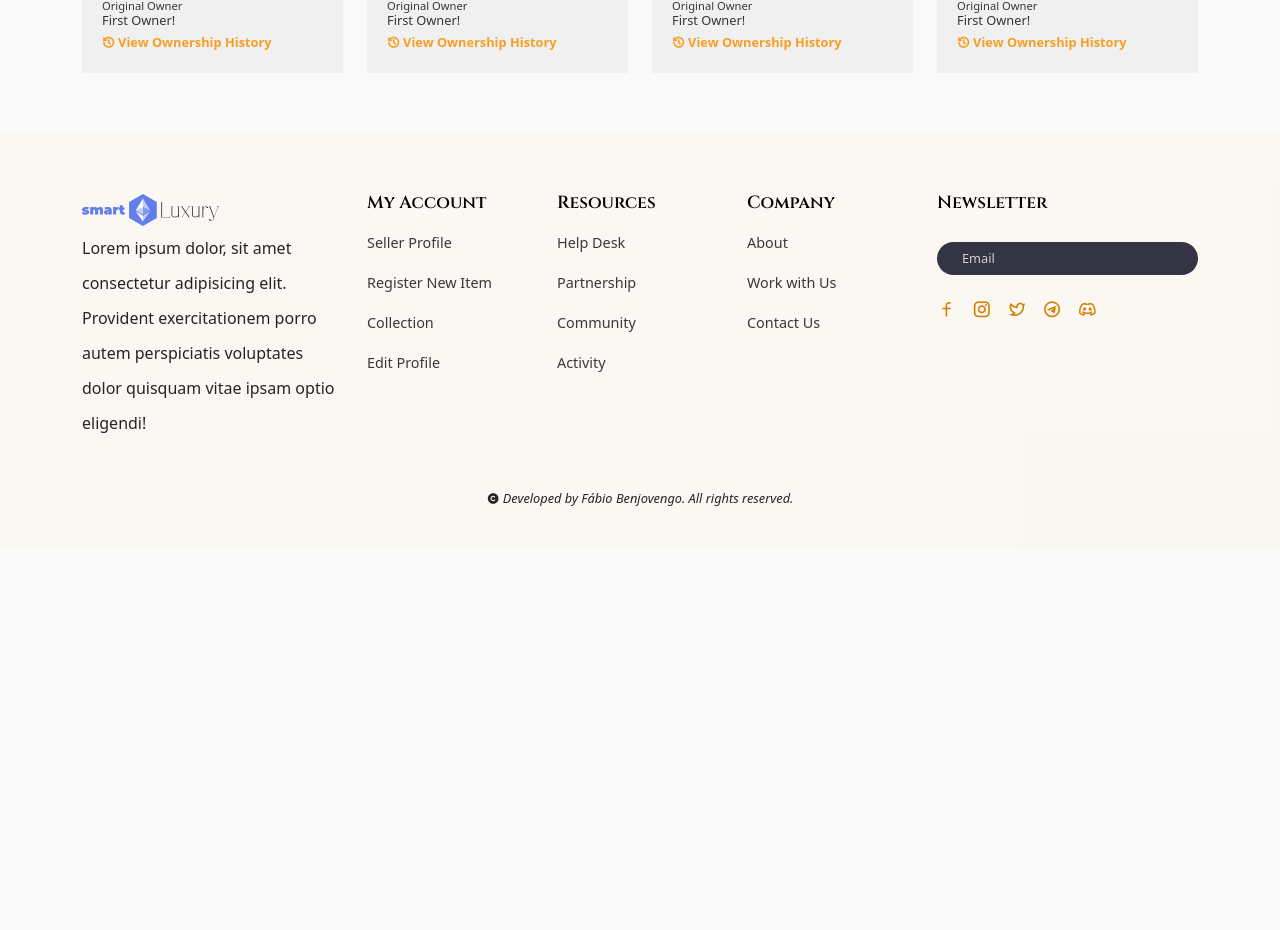
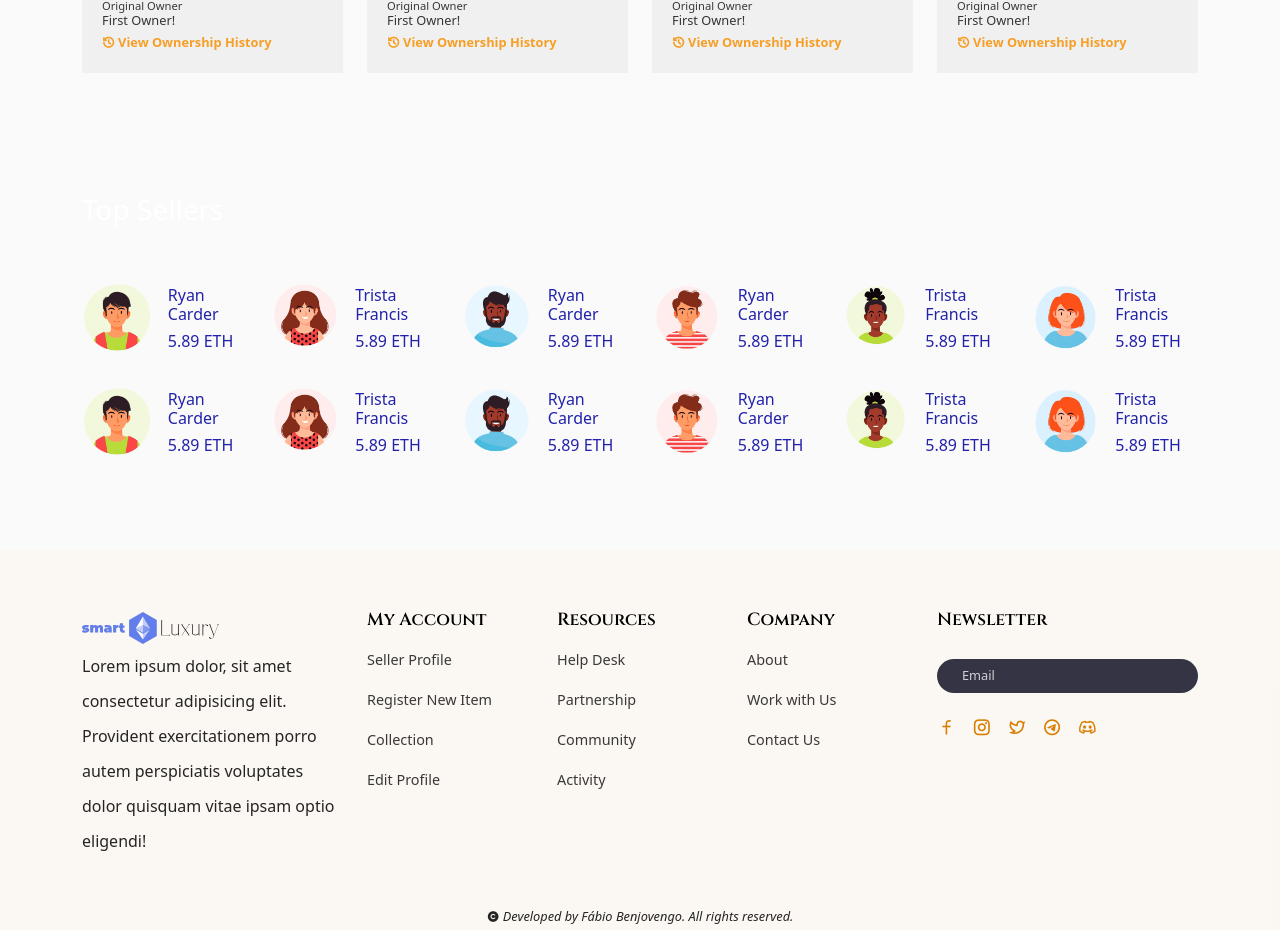
Before and after one commit to Benjovengo/SmartLuxury, a React (Create React App) app in the folder client/: page /home in a window 1280 px wide. Shown: the part 1093-2023 px from the top of the page. Before the commit the page ends 1640 px from the top, so only its background shows below. Built offline with nearby package versions, Linux system fonts and the light colour scheme.

Commit message:
feat: add Seller section

```diff
--- /dev/null
+++ b/client/src/components/ui/Seller-section/SellerSection.jsx
@@ -0,0 +1,45 @@
+import React from 'react'
+import { Container, Row, Col } from 'reactstrap'
+import './seller.css'
+
+import ava01 from '../../../assets_test/images/ava-01.png'
+import { SELLER__DATA } from '../../../assets_test/data/data'
+
+
+const SellerSection = () => {
+  return (
+    <section>
+      <Container>
+        <Row>
+          <Col lg="12" className="mb-5">
+            <div className="seller__section-title">
+              <h3>Top Sellers</h3>
+            </div>
+          </Col>
+
+          {
+            SELLER__DATA.map((item) => (
+              <Col lg="2" md="3" sm="4" xs="6" key={item.id} className="mb-4">
+                <div className="single__seller-card d-flex align-items-center gap-3">
+                  <div className="seller__img">
+                    <img src={item.sellerImg} alt="" className="w-100" />
+                  </div>
+
+                  <div className="seller__content">
+                    <h6>{item.sellerName}</h6>
+                    <h6>{item.currentBid} ETH</h6>
+                  </div>
+                </div>
+              </Col>
+            ))
+          }
+
+
+
+        </Row>
+      </Container>
+    </section>
+  )
+}
+
+export default SellerSection
--- /dev/null
+++ b/client/src/components/ui/Seller-section/seller.css
@@ -0,0 +1,13 @@
+.seller__section-title h3 {
+  color: #fff;
+}
+
+.seller__img {
+  width: 80px;
+  height: 80px;
+}
+
+.seller__content h6 {
+  font-size: 1rem;
+  color: #22A;
+}
--- a/client/src/pages/Home.jsx
+++ b/client/src/pages/Home.jsx
@@ -3,12 +3,15 @@
 
 import HeroSection from '../components/ui/HeroSection'
 import LiveAuction from '../components/ui/Live-auction/LiveAuction'
+import SellerSection from '../components/ui/Seller-section/SellerSection'
+
 
 const Home = () => {
   return (
     <>
       <HeroSection />
       <LiveAuction />
+      <SellerSection />
     </>
   )
 }
```
